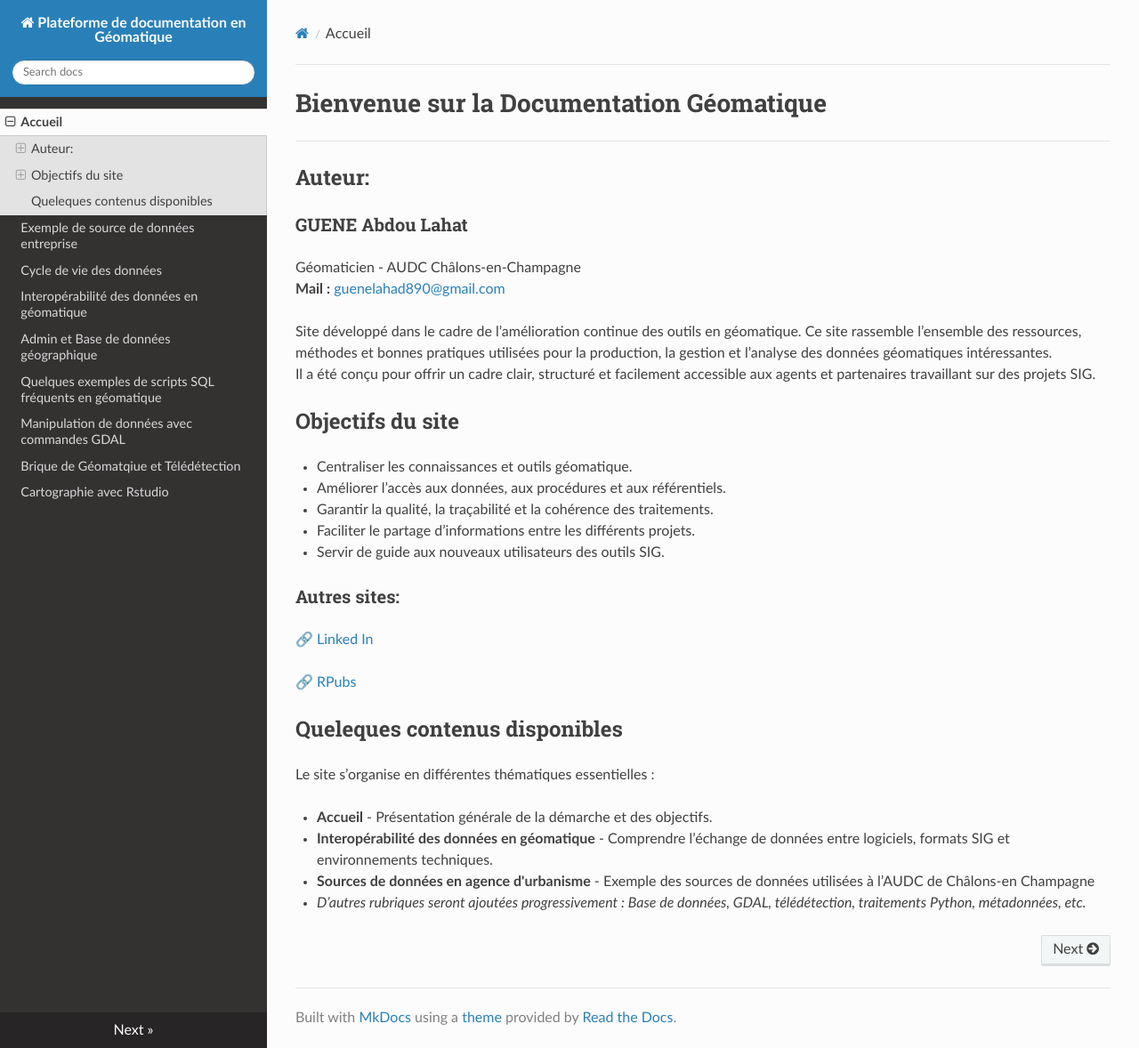
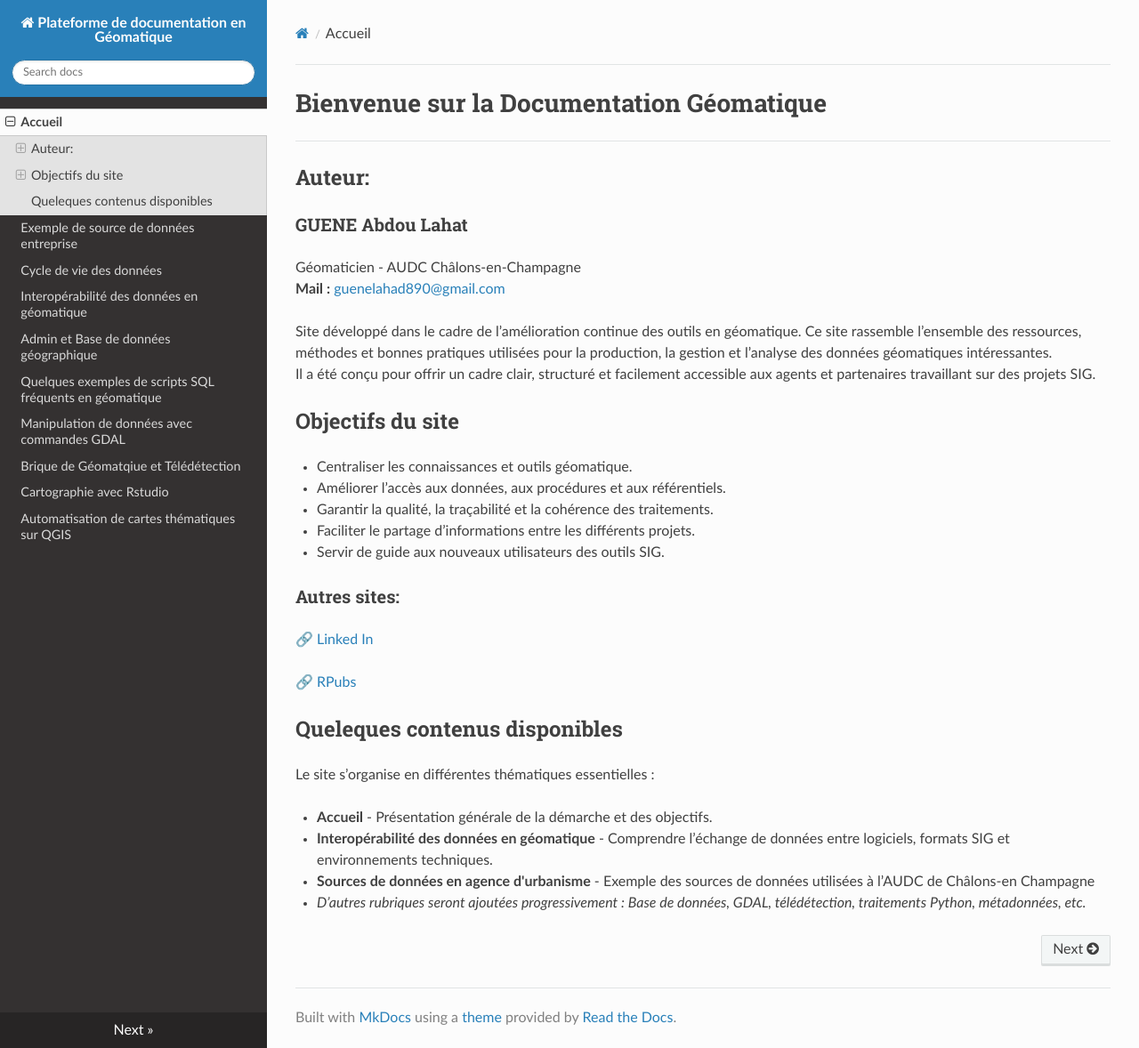
Before and after one commit to abdou123-guene/Site_de_documentation_geomatique, an MkDocs documentation site: the page built from docs/index.md, in a window 1280 px wide and 1178 px high. Shown: the whole window at 89% size. Built offline with MkDocs 1.6.1, drawn with Linux system fonts in a browser that asks for light colours; nearby versions of some CDN libraries.

Commit message:
Update mkdocs.yml

```diff
--- a/mkdocs.yml
+++ b/mkdocs.yml
@@ -13,6 +13,6 @@ nav:
   - Manipulation de données avec commandes GDAL: GDAL_Ubuntu.md
   - Brique de Géomatqiue et Télédétection: teledetection.md
   - Cartographie avec Rstudio: rstudio_geomatique.md
-
+  - Automatisation de cartes thématiques sur QGIS: Methodologie_carto_diag_auto.md
 extra_css:
   - css/le_style.css
```
